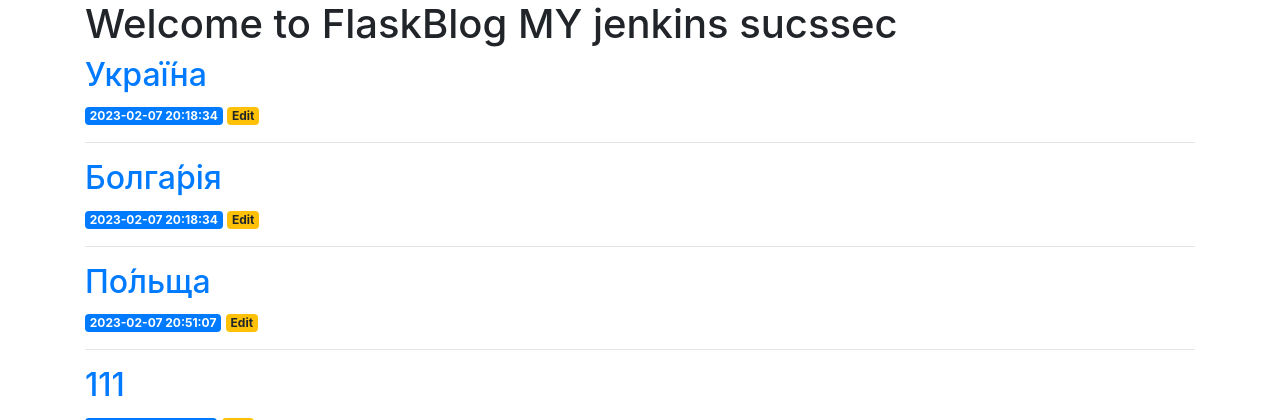
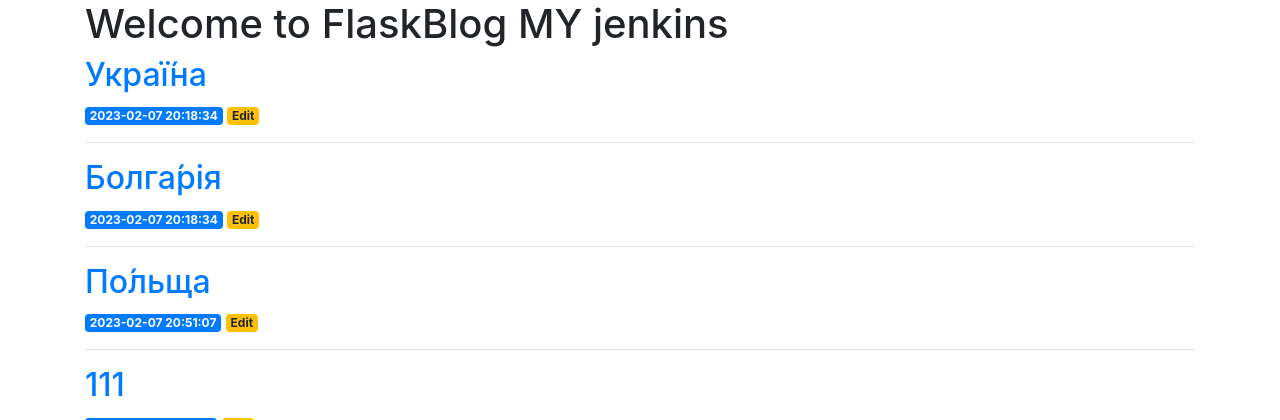
Before and after one commit to susakom/travelblog, a Flask app: page / in a window 1280 px wide. Shown: the part 56-476 px from the top of the page. Run offline with Flask 2, Linux system fonts and the light colour scheme; data comes from the database, SQL or seed files in the repository; some libraries are stand-ins or nearby versions.

Commit message:
last commit

```diff
--- a/frontend/templates/index.html
+++ b/frontend/templates/index.html
@@ -1,7 +1,7 @@
 {% extends 'base.html' %}
 
 {% block content %}
-    <h1>{% block title %} Welcome to FlaskBlog MY jenkins sucssec{% endblock %}</h1>
+    <h1>{% block title %} Welcome to FlaskBlog MY jenkins{% endblock %}</h1>
     {% for post in posts %}
         <a href="{{ url_for('post', post_id=post['id']) }}">
             <h2>{{ post['title'] }}</h2>
```
